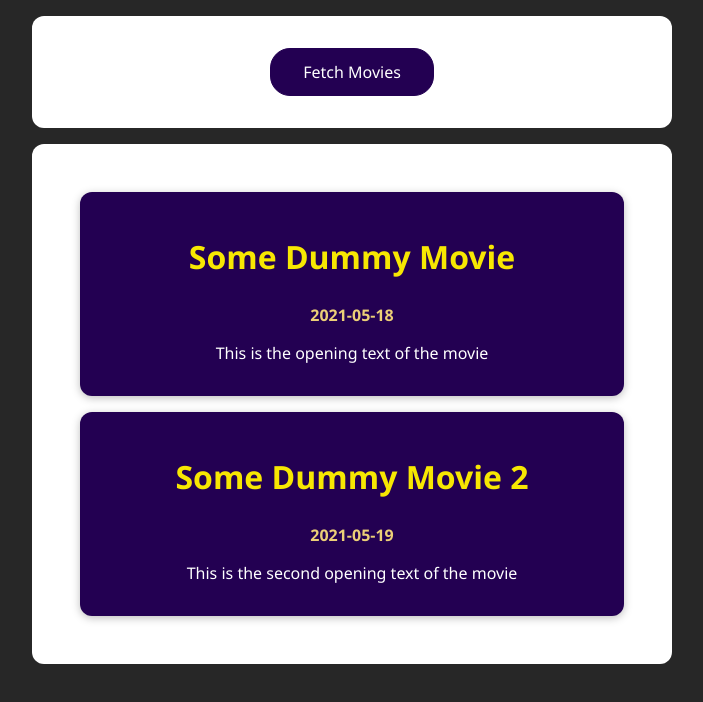
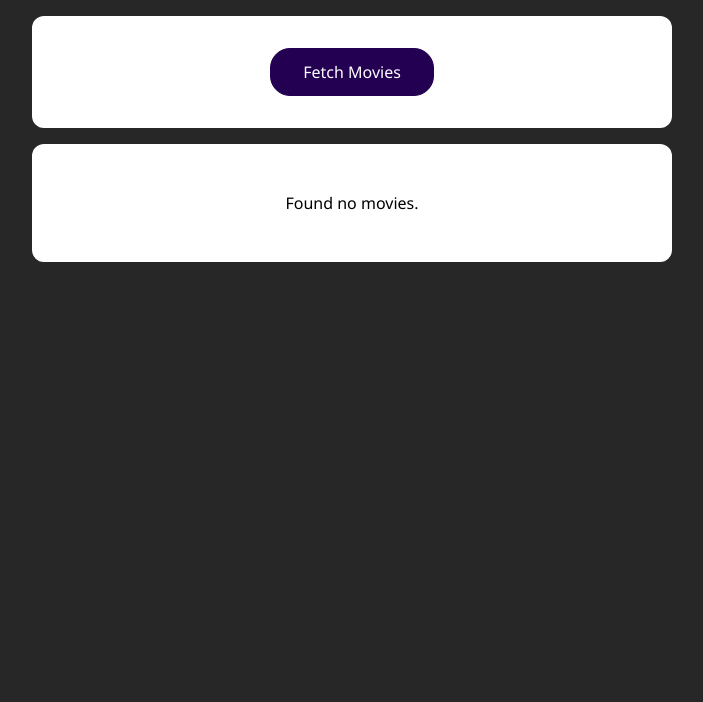
Before and after one commit to valid02/learn-react_3, a React (Create React App) app: page / in a window 1280 px wide. Shown: the top 702 px of the page, without its empty margins (288-991 px from the left). Built offline with nearby package versions, Linux system fonts and the light colour scheme.

Commit message:
Handling Loading & Data States

```diff
--- a/src/App.js
+++ b/src/App.js
@@ -1,31 +1,38 @@
-import React from 'react';
+import React, { useState } from 'react';
 
 import MoviesList from './components/MoviesList';
 import './App.css';
 
 const App = () => {
-  const dummyMovies = [
-    {
-      id: 1,
-      title: 'Some Dummy Movie',
-      openingText: 'This is the opening text of the movie',
-      releaseDate: '2021-05-18',
-    },
-    {
-      id: 2,
-      title: 'Some Dummy Movie 2',
-      openingText: 'This is the second opening text of the movie',
-      releaseDate: '2021-05-19',
-    },
-  ];
+  const [movies, setMovies] = useState([]);
+  const [isLoading, setIsLoading] = useState(false);
+
+  const fechMoviesHandler = async () => {
+    setIsLoading(true);
+    const response = await fetch('https://swapi.dev/api/films');
+    const data = await response.json();
+
+    const transformedMovies = data.results.map(movieData => {
+      return {
+        id: movieData.episode_id,
+        title: movieData.title,
+        openingText: movieData.opening_crawl,
+        releaseDate: movieData.release_date,
+      };
+    });
+    setMovies(transformedMovies);
+    setIsLoading(false);
+  }
 
   return (
     <React.Fragment>
       <section>
-        <button>Fetch Movies</button>
+        <button onClick={fechMoviesHandler}>Fetch Movies</button>
       </section>
       <section>
-        <MoviesList movies={dummyMovies} />
+        {!isLoading &&  movies.length > 0 && <MoviesList movies={movies} />}
+        {!isLoading && movies.length === 0 && <p>Found no movies.</p>}
+        {isLoading && <p>Loading...</p>}
       </section>
     </React.Fragment>
   );
```
